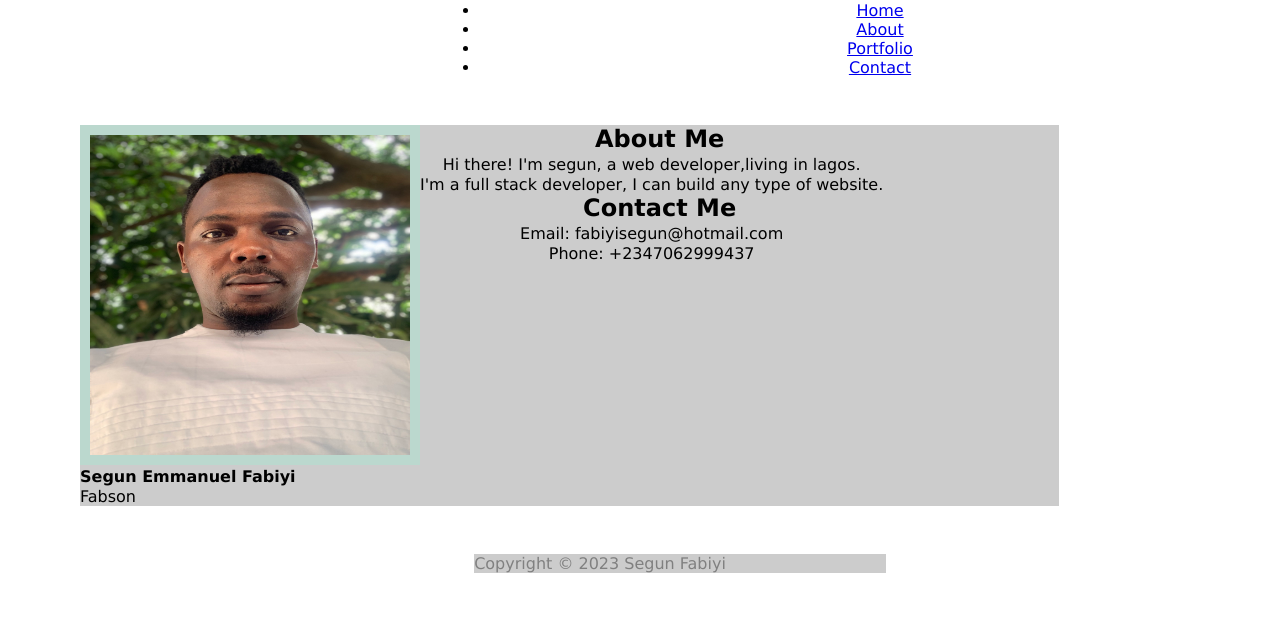
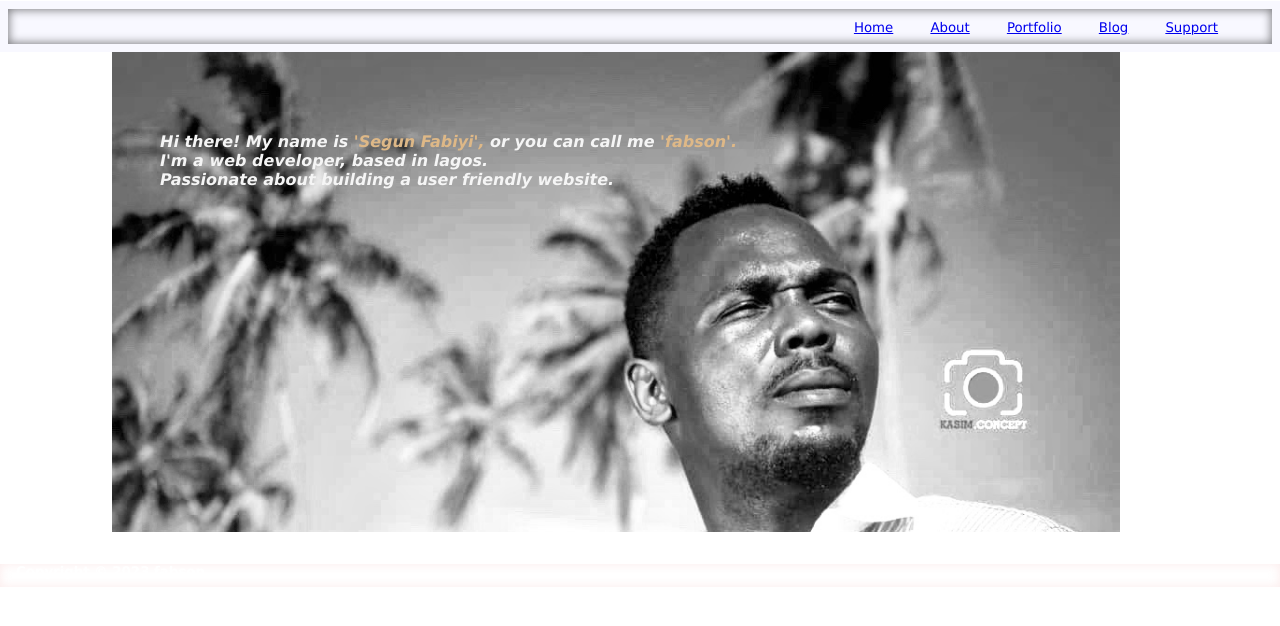
Before and after one commit to fabiyis/PortfolioWeek5, a plain HTML site: page index.Html in a window 1280 px wide. Drawn offline with Linux system fonts and the light colour scheme.

Commit message:
changes on index.html,background image replaced on style.css

```diff
--- a/Style.Css
+++ b/Style.Css
@@ -15,62 +15,50 @@ body {
 }
 
 nav {
-    font-display: none;
-    padding: 0rem;
-    margin-left: 30rem;
+    background-color: ghostwhite;
     text-align: center;
+    padding: 0.5rem;
+}
+
+nav ul {
+    list-style: none;
+    padding: 0.5rem;
+    padding-left: 50rem;
+    box-shadow: inset 0px 0px 10px 1px rgba(0, 0, 0, 0.5);
+}
+
+nav ul li {
+    display: inline;
+    margin: 0 1rem;
+    font-size: smaller;
 }
 
 .container {
-    display: flex;
-    background: #ccc;
-    display: inline-flex;
-    grid-column: 2column;
-    padding-right: 10rem;
-    margin-left: 5rem;
-    margin-top: 3rem;
+    background-image: url(images/segz1.JPG);
+    height: 25rem;
+    width: 60rem;
+    background-size: cover;
+    color: whitesmoke;
+    font-style: italic;
+    margin-left: 7rem;
+    margin-bottom: 2rem;
+    padding-top: 5rem;
+    text-align: left;
+    padding-left: 3rem;
+    font-display: flex;
+    font-size: 1rem;
+    font-weight: bold;
 }
 
-header h1 {
-    margin-top: 0.1rem;
-    font-size: 1rem;
-    margin-right: 1rem;
-    text-align: left;
-}
-
-header p {
-    font-size: 1rem;
-    margin-top: 0.1rem;
-    margin-right: 1rem;
-    text-align: left;
-}
-header .box2 {
-    justify-items: center;
-    box-sizing: border-box;
-    text-align: justify;
-}
-
-.box1 img {
-    display: flex;
-    padding: 10px;
-    background-color: rgba(127, 255, 212, 0.226);
-    text-align: left;
-    width: 20rem;
-    height: 20rem;
-
-}
-
-.box2 h1 p{
-    display: flex;
-    background: #ccc;
-    display: inline-flex;
-    grid-column: 2column;
-    padding-right: 10rem;
-    margin-left: 5rem;
+.container span {
+    color: burlywood;
 }
 
 footer {
-    text-align: center;
-    color: gray;
-    padding: 0rem;
+    color: rgb(255, 255, 255);
+    padding-bottom: 0.5rem;
+    font-weight: bolder;
+    font-size: smaller;
+    box-shadow: inset 0px 0px 10px 1px rgba(247, 204, 204, 0.336);
+    padding-left: 1rem;
 }
--- a/index.Html
+++ b/index.Html
@@ -12,33 +12,24 @@
             <li><a href="#home">Home</a></li>
             <li><a href="#about">About</a></li>
             <li><a href="#portfolio">Portfolio</a></li>
-            <li><a href="#contact">Contact</a></li>
+            <li><a href="#Blog">Blog</a></li>
+            <li><a href="#Support">Support</a></li>
         </ul>
     </nav>
 
     <header>
         <div class="container">
-            <div class="box1">
-             <img src="images/2021_04_04_02_38_IMG_1108.JPG">
-             <h1>Segun Emmanuel Fabiyi</h1>
-             <p>Fabson</p>
-            </div>
-
-            <div class="container2">
-               <div class="box2">
-               <h2>About Me</h2>
-               <p>Hi there! I'm segun, a web developer,living in lagos.</p>
-               <p>I'm a full stack developer, I can build any type of website.</p>
-               <h2>Contact Me</h2>
-               <p>Email: fabiyisegun@hotmail.com</p>
-               <p>Phone: +2347062999437</p>
+            <div class="box">
+            <p>Hi there! My name is<span> 'Segun Fabiyi',</span> or you can call me <span>'fabson'.</span></p>
+            <p>I'm a web developer, based in lagos.</p>
+            <p>Passionate about building a user friendly website.</p>
             </div>
         </div>
     </header>
 
     <footer>
-        <div class="container">
-            <p>Copyright &copy; 2023 Segun Fabiyi</p>
+        <div class="container2">
+            <p>Copyright &copy; 2023 fabson</p>
         </div>
     </footer>
 
```
Also changed, not shown: background.jpg (added), images/background.jpg (added), images/falling-gras-1548881.jpg (added), images/fres.JPG (added), images/pexels-michał-osiński-3454270.jpg (added), images/photo-1531297484001-80022131f5a1.jpg (added), images/segz1.JPG (added), images/try.jpg (added).
